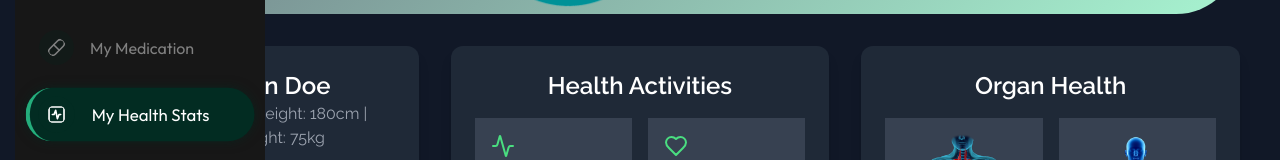
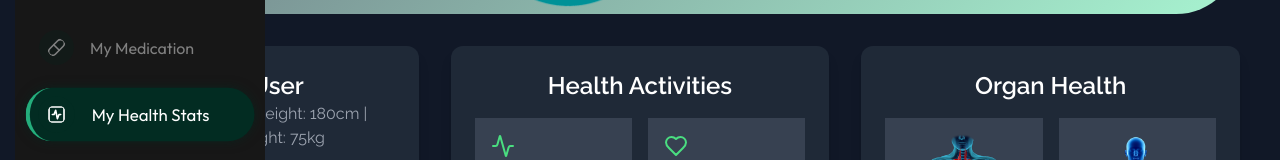
Before and after one commit to CHEGEBB/healthmasterv2, a Next.js app: page /health-stats in a window 1280 px wide. Shown: the part 328-488 px from the top of the page. Built offline with nearby package versions, Linux system fonts and the light colour scheme.

Commit message:
refactor: Update user avatar image and name on health stats page

```diff
--- a/app/health-stats/page.jsx
+++ b/app/health-stats/page.jsx
@@ -127,14 +127,14 @@ function HealthStatsPage() {
             >
               <div className="flex items-center mb-4">
                 <Image
-                  src="/assets/images/3.png"
+                  src="/assets/images/3.jpg"
                   alt="User Avatar"
                   width={80}
                   height={80}
                   className="mr-4 rounded-full"
                 />
                 <div>
-                  <h2 className="text-2xl font-semibold text-white">John Doe</h2>
+                  <h2 className="text-2xl font-semibold text-white">User</h2>
                   <p className="text-gray-400">Age: 35 | Height: 180cm | Weight: 75kg</p>
                 </div>
               </div>
```
